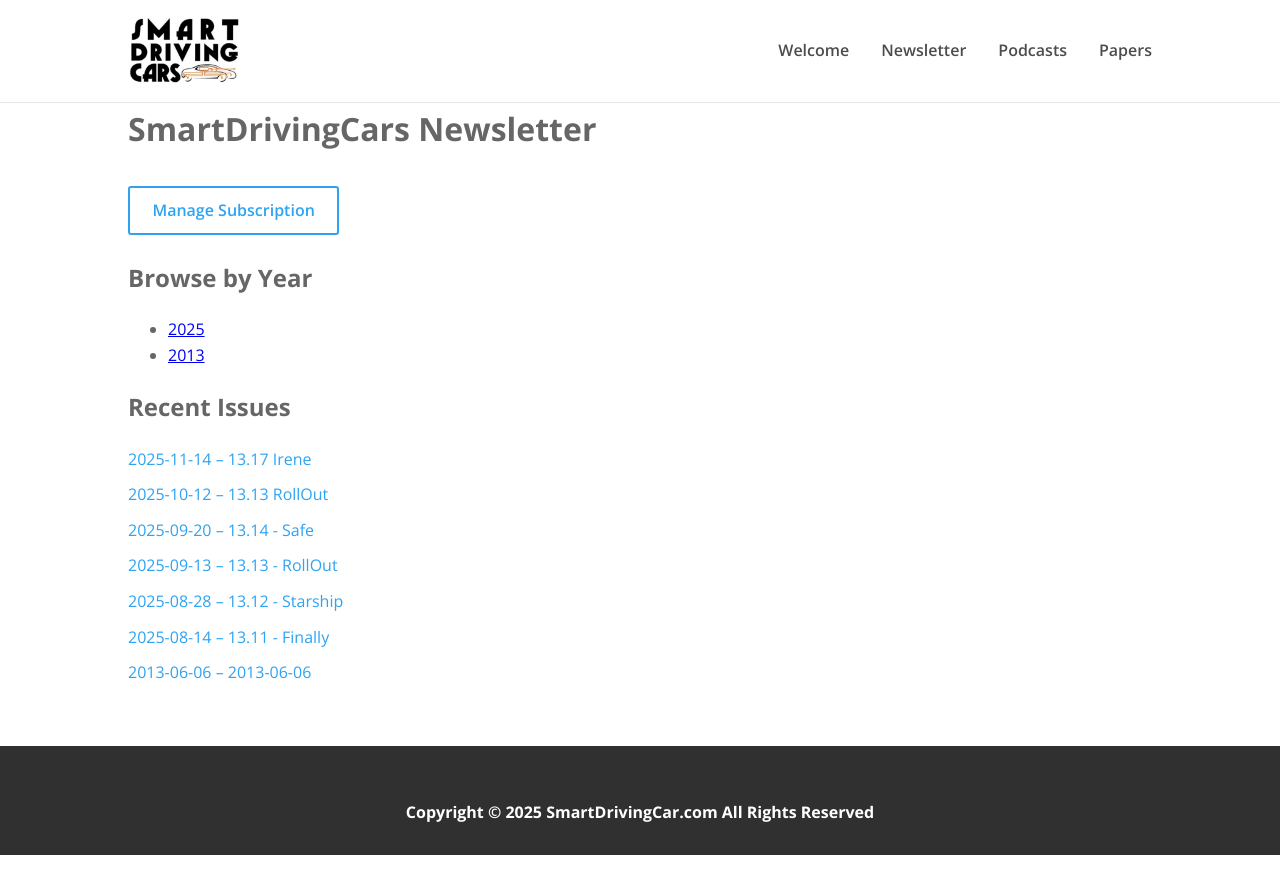
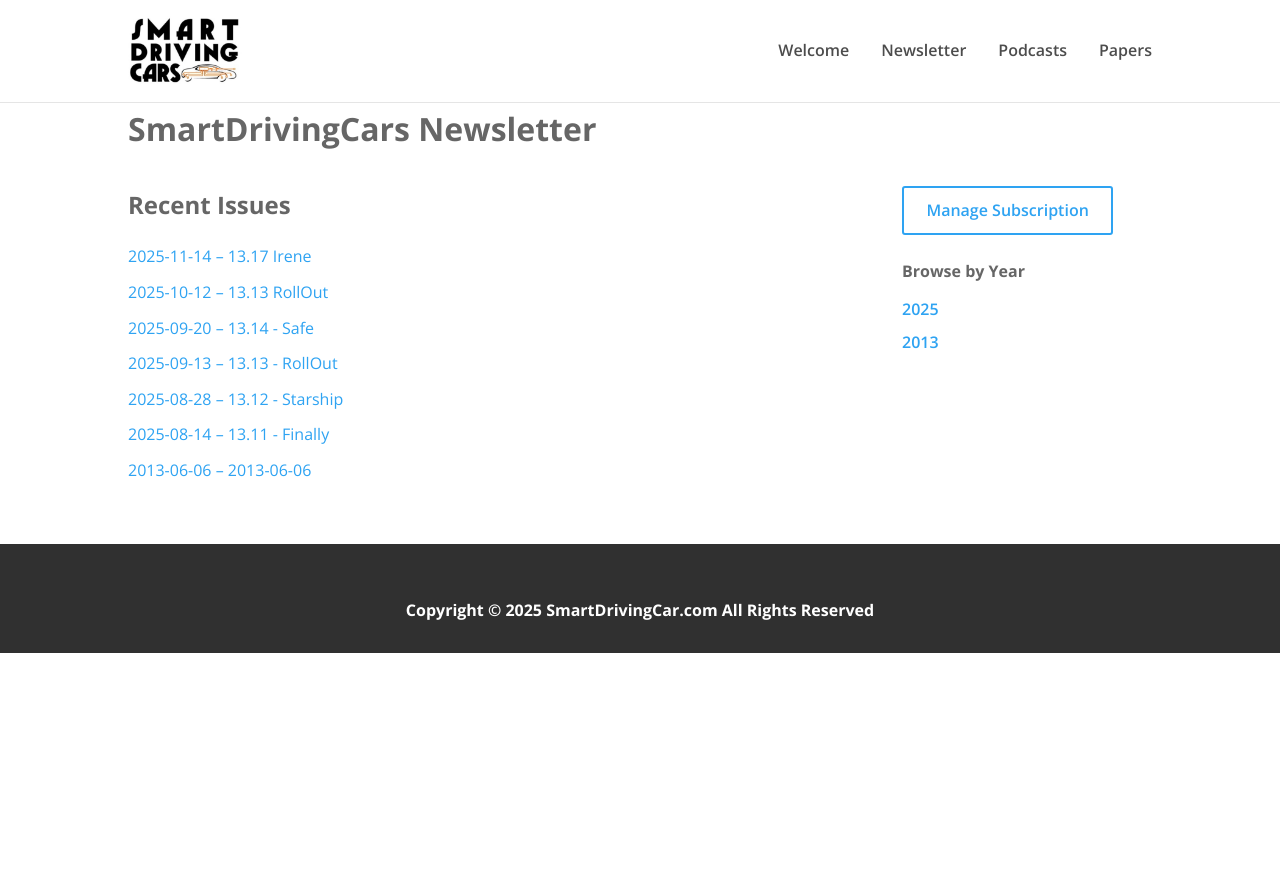
Before and after one commit to PrincetonUniversity/smartdrivingcar, a Jekyll site: the page built from newsletter/index.md, in a window 1280 px wide. Shown: the top 894 px of the page. Built offline with Jekyll 4.4.1, drawn with Linux system fonts in a browser that asks for light colours.

Commit message:
Redesign newsletter page with sidebar layout
- Recent Issues now prominent in main content area
- Browse by Year and Manage Subscription moved to sticky sidebar
- Responsive: sidebar moves above content on mobile

🤖 Generated with [Claude Code](https://claude.com/claude-code)

Co-Authored-By: Claude <noreply@anthropic.com>

```diff
--- a/assets/css/site.css
+++ b/assets/css/site.css
@@ -120,6 +120,20 @@ section:last-of-type{margin-bottom:0}
 .newsletter-actions{margin:0 0 24px}
 .newsletter-actions .btn{border-color:#2ea3f2;color:#2ea3f2}
 .newsletter-actions .btn:hover,.newsletter-actions .btn:focus{background:#2ea3f2;color:#fff}
+/* Newsletter page layout with sidebar */
+.newsletter-page{display:grid;grid-template-columns:1fr 250px;gap:40px;align-items:start}
+.newsletter-main{min-width:0}
+.newsletter-main h2{margin-top:0}
+.newsletter-sidebar{position:sticky;top:100px}
+.newsletter-sidebar h3{margin:24px 0 12px;font-size:1rem;color:#666}
+.newsletter-sidebar .year-list{list-style:none;margin:0;padding:0}
+.newsletter-sidebar .year-list li{margin:0 0 8px}
+.newsletter-sidebar .year-list a{text-decoration:none;color:#2ea3f2;font-weight:600}
+.newsletter-sidebar .year-list a:hover,.newsletter-sidebar .year-list a:focus{text-decoration:underline}
+@media (max-width:768px){
+.newsletter-page{grid-template-columns:1fr;gap:30px}
+.newsletter-sidebar{position:static;order:-1}
+}
 .newsletter-issue header h2{margin:0 0 5px;font-size:2rem;font-weight:600}
 .newsletter-issue .meta{color:#777;margin:0 0 30px;font-size:.9rem}
 .issue-pagination{display:flex;justify-content:space-between;margin:60px 0 0}
--- a/newsletter/index.md
+++ b/newsletter/index.md
@@ -6,28 +6,34 @@ permalink: /newsletter/
 
 <h1>SmartDrivingCars Newsletter</h1>
 
-<p class="newsletter-actions">
-  <a class="btn manage-subscription" href="https://kornhauser.princeton.edu/newsletter">Manage Subscription</a>
-</p>
+<div class="newsletter-page">
+  <main class="newsletter-main">
+    <h2>Recent Issues</h2>
+    <ul class="newsletter-archive">
+    {% assign issues = site.newsletters | sort: 'date' | reverse %}
+    {% for issue in issues %}
+      <li>
+        <a href="{{ issue.url }}"><time datetime="{{ issue.date | date_to_xmlschema }}">{{ issue.date | date: '%Y-%m-%d' }}</time> – {% if issue.display_name %}{{ issue.display_name }}{% else %}{{ issue.title }}{% endif %}</a>
+      </li>
+    {% endfor %}
+    </ul>
+  </main>
 
-<h2>Browse by Year</h2>
-<ul>
-{% assign years_seen = "" %}
-{% assign issues = site.newsletters | sort: 'date' | reverse %}
-{% for issue in issues %}
-  {% assign issue_year = issue.date | date: '%Y' %}
-  {% unless years_seen contains issue_year %}
-    {% assign years_seen = years_seen | append: issue_year | append: "," %}
-  <li><a href="/newsletter/{{ issue_year }}/">{{ issue_year }}</a></li>
-  {% endunless %}
-{% endfor %}
-</ul>
+  <aside class="newsletter-sidebar">
+    <p class="newsletter-actions">
+      <a class="btn manage-subscription" href="https://kornhauser.princeton.edu/newsletter">Manage Subscription</a>
+    </p>
 
-<h2>Recent Issues</h2>
-<ul class="newsletter-archive">
-{% for issue in issues %}
-  <li>
-    <a href="{{ issue.url }}"><time datetime="{{ issue.date | date_to_xmlschema }}">{{ issue.date | date: '%Y-%m-%d' }}</time> – {% if issue.display_name %}{{ issue.display_name }}{% else %}{{ issue.title }}{% endif %}</a>
-  </li>
-{% endfor %}
-</ul>
+    <h3>Browse by Year</h3>
+    <ul class="year-list">
+    {% assign years_seen = "" %}
+    {% for issue in issues %}
+      {% assign issue_year = issue.date | date: '%Y' %}
+      {% unless years_seen contains issue_year %}
+        {% assign years_seen = years_seen | append: issue_year | append: "," %}
+      <li><a href="/newsletter/{{ issue_year }}/">{{ issue_year }}</a></li>
+      {% endunless %}
+    {% endfor %}
+    </ul>
+  </aside>
+</div>
```
